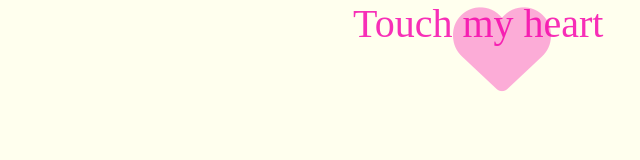
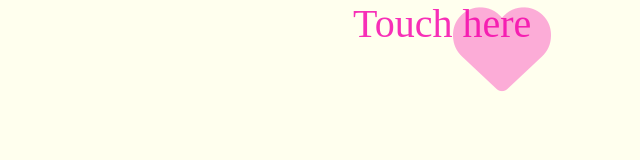
Before and after one commit to prime-optix/mahi, a plain HTML site: page index.html in a window 1280 px wide. Shown: the top 160 px of the page, without its empty margins (47-687 px from the left). Drawn offline with Linux system fonts and the light colour scheme.

Commit message:
Update index.html

```diff
--- a/index.html
+++ b/index.html
@@ -29,7 +29,7 @@
             music.play();
         }
     </script>
-	<span id="heartspan_music"><span id="my">Touch my heart</span> <br>
+	<span id="heartspan_music"><span id="my">Touch here</span> <br>
 		<i class="fas fa-heart fa-solid fa-sharp fa-2xl fa-beat-fade" id="icon_music" onclick="playmusic()"></i>
 		</span>
 <div id="mainDiv">
```
